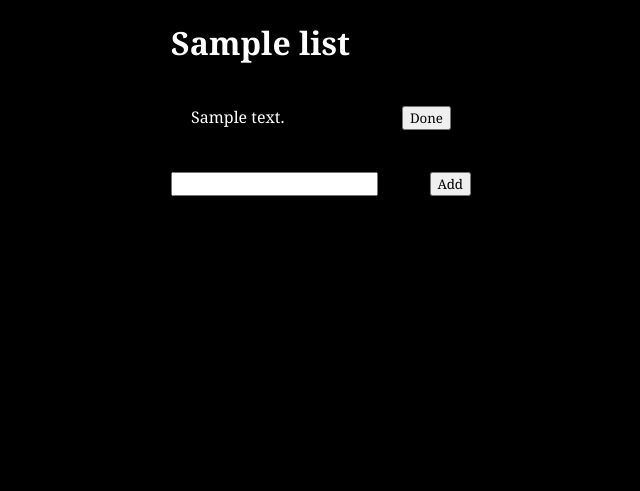
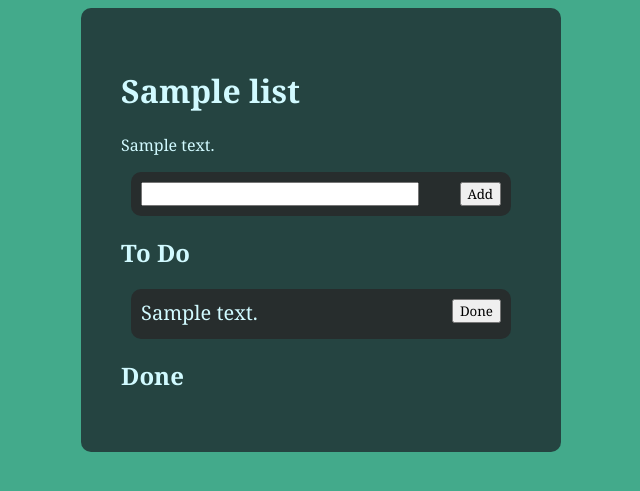
Before and after one commit to Samiser/django-todo-list, a Django app: template templates/todo/list.html in a window 1280 px wide. Shown: the top 491 px of the page, without its empty margins (319-959 px from the left). Run offline with Django 3.2, Linux system fonts and the light colour scheme; the template is opened without the code that fills it: most values are stand-ins (such as "Sample title", 1, 10 or a date in 2020).

Commit message:
made it look nice, can now add and remove lists, can now delete done todo items, prob more things i've forgotten lol

```diff
--- a/static/todo/css/style.css
+++ b/static/todo/css/style.css
@@ -1,12 +1,19 @@
+:root {
+	--bg-1: #43aa8b;
+	--bg-2: #254441;
+	--fg-1: #d1faff;
+	--bg-3: #272d2d;
+}
+
 body {
 	font-family: Cambria, "Hoefler Text", Utopia, "Liberation Serif", "Nimbus Roman No9 L Regular", Times, "Times New Roman", serif;
-	background-color: black;
-	color: white;
+	background-color: var(--bg-1);
+	color: var(--fg-1);
 }
 
 a {
 	text-decoration: none;
-	color: white;
+	color: var(--fg-1);
 }
 
 ul {
@@ -22,13 +29,40 @@ button {
 	float: right;
 }
 
-li {
+input {
+	width: 270px;
+}
+
+.add li {
 	height: 30px;
-	padding: 20px;
+	font-size: 20px;
+	padding: 10px;
+	margin: 10px;
+	background-color: var(--bg-2);
+	border-radius: 10px;
+}
+
+.list li {
+	height: 30px;
+	padding: 10px;
+	font-size: 20px;
+	margin: 10px;
+	background-color: var(--bg-3);
+	border-radius: 10px;
 }
 
 #content {
-	width: 300px;
+	background-color: var(--bg-2);
+	width: 400px;
 	margin-left: auto;
 	margin-right: auto;
+	padding: 40px;
+	border-radius: 10px;
 }
+
+.add {
+	background-color: var(--bg-3);
+	padding: 10px;
+	margin: 10px;
+	border-radius: 10px;
+}
--- a/static/todo/js/additem.js
+++ b/static/todo/js/additem.js
@@ -14,7 +14,7 @@ function addItem(list_id) {
 	xhttp.send("content=" + document.getElementById('new_item_content').value);
 }
 
-function removeItem(list_id, item_id) {
+function doneItem(list_id, item_id) {
 	let xhttp = new XMLHttpRequest();
 	xhttp.onreadystatechange = function() {
 	  if (this.readyState == 4 && this.status == 200) {
@@ -26,3 +26,16 @@ function removeItem(list_id, item_id) {
 	xhttp.setRequestHeader("Content-type", "application/x-www-form-urlencoded");
 	xhttp.send("item_id=" + String(item_id));
 }
+
+function deleteItem(list_id, item_id) {
+	let xhttp = new XMLHttpRequest();
+	xhttp.onreadystatechange = function() {
+	  if (this.readyState == 4 && this.status == 200) {
+			// refresh list
+			document.getElementById("done_list").innerHTML = this.responseText;
+	  }
+	};
+	xhttp.open("POST", "/todo/" + String(list_id) + "/delete/", true);
+	xhttp.setRequestHeader("Content-type", "application/x-www-form-urlencoded");
+	xhttp.send("item_id=" + String(item_id));
+}
--- a/templates/todo/list.html
+++ b/templates/todo/list.html
@@ -8,11 +8,19 @@
 <body>
 	<div id='content'>
 		<h1>{{ list.name }}</h1>
-		<ul id="todo_list">
+		<p>{{ list.description }}</p>
+		<div class="add" id="add_item">
+			<input type="text" id="new_item_content">
+			<Button onclick="addItem({{ list.id }})">Add</button>
+		</div>
+		<h2>To Do</h2>
+		<ul class="list" id="todo_list">
 			{% include 'todo/list_only.html' %}
 		</ul>
-		<input type="text" id="new_item_content">
-		<Button onclick="addItem({{ list.id }})">Add</button>
+		<h2>Done</h2>
+		<ul class="list" id="done_list">
+			{% include 'todo/list_done_only.html' %}
+		</ul>
 	</div>
 </body>
 </html>
--- /dev/null
+++ b/templates/todo/list_done_only.html
@@ -0,0 +1,5 @@
+{% for item in items %}
+	{% if item.done %}
+	<li><button onclick="deleteItem({{ list.id }},{{ item.id }})">Delete</button>{{ item.content }}</li>
+	{% endif %}
+{% endfor %}
--- a/templates/todo/list_only.html
+++ b/templates/todo/list_only.html
@@ -1,5 +1,5 @@
 {% for item in items %}
 	{% if not item.done %}
-	<li><button onclick="removeItem({{ list.id }},{{ item.id }})">Done</button> {{ item.content }}</li>
+	<li><button onclick="doneItem({{ list.id }},{{ item.id }})">Done</button>{{ item.content }}</li>
 	{% endif %}
 {% endfor %}
--- a/urls.py
+++ b/urls.py
@@ -8,6 +8,8 @@ urlpatterns = [
     path('<int:list_id>/', views.list, name='list'),
     path('<int:list_id>/add/', views.add, name='add'),
     path('<int:list_id>/remove/', views.remove, name='remove'),
+    path('<int:list_id>/delete/', views.delete, name='delete'),
     path('remove/', views.remove_list, name='remove_list'),
     path('add/', views.add_list, name='add_list'),
+    path('add_list/', views.add_list_form, name='add_list_form'),
 ]
```
Also changed, not shown: templates/todo/add_list.html (added, +20 -0 lines), templates/todo/index.html (+2 -5 lines), views.py (+12 -1 lines), 1 other file.
